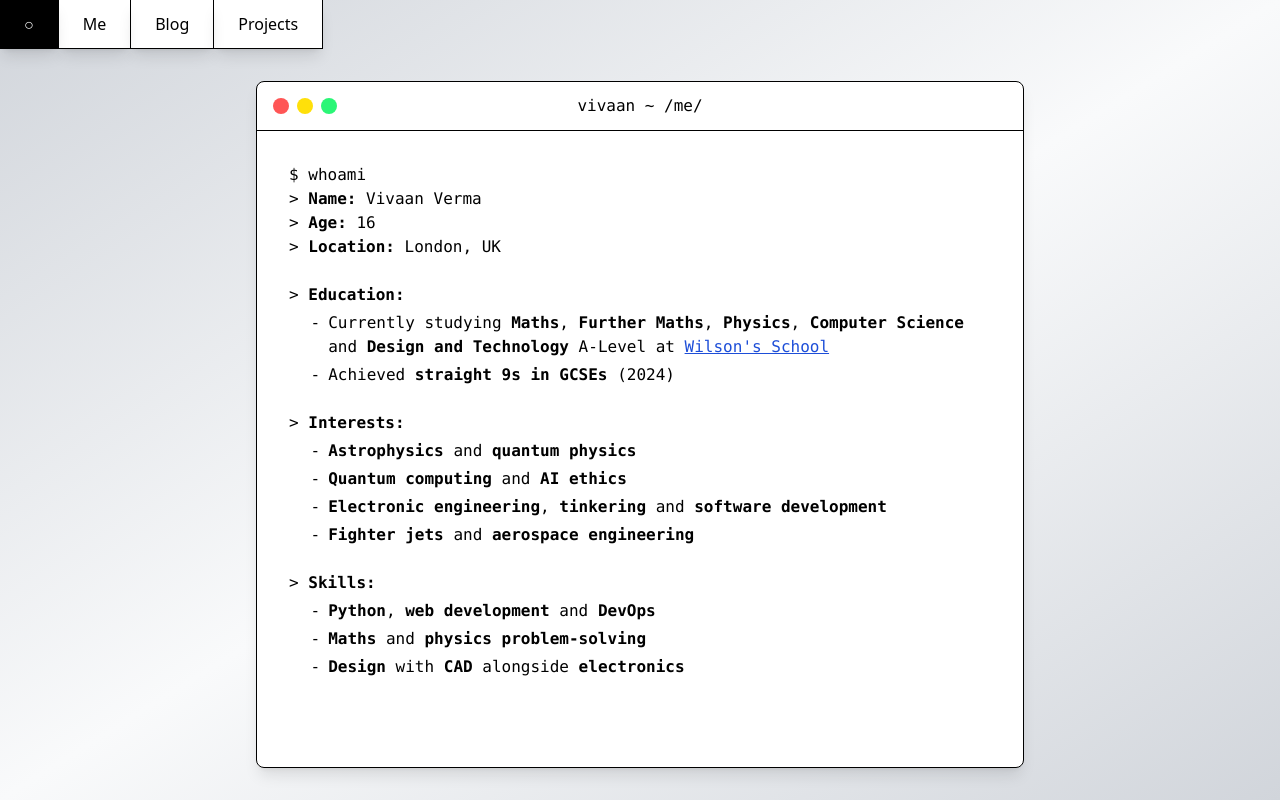
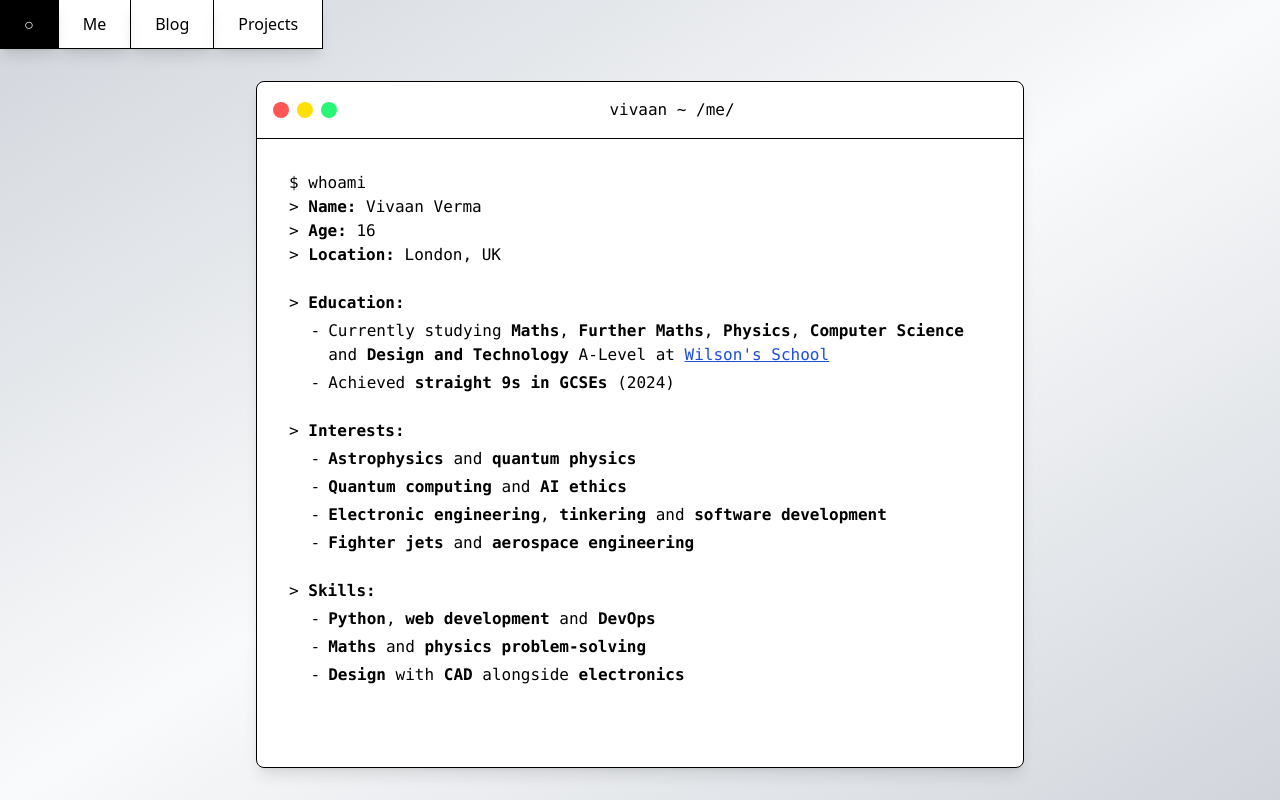
Before and after one commit to doublevcodes/portfolio, a Next.js app: page /me in a window 1280 px wide. Built offline with nearby package versions, Linux system fonts and the light colour scheme.

Commit message:
fix window title

```diff
--- a/app/components/window.tsx
+++ b/app/components/window.tsx
@@ -4,14 +4,14 @@ import { usePathname } from "next/navigation"
 
 export default function Window({ children }: Readonly<{children: React.ReactNode}>) {
     return (
-        <div className={`flex flex-col bg-white dark:bg-black md:opacity-0 shadow-lg hover:shadow-2xl md:border border-b border-black rounded-lg w-fit max-w-full md:max-w-[60%] h-full text-xs md:text-base md:animate-slidein300 duration-150 grow ${''}`}>
+        <div className={`flex flex-col bg-white dark:bg-black md:opacity-0 shadow-lg hover:shadow-2xl md:border border-b border-black md:rounded-lg w-fit max-w-full md:max-w-[60%] h-full text-xs md:text-base md:animate-slidein300 duration-150 grow ${''}`}>
             <div className="relative flex flex-row items-center p-4 pb-4 border-b border-black cursor-pointer">
-                <div className="relative flex flex-row gap-2 *:rounded-full *:w-4 *:h-4 *:duration-300 *:cursor-pointer *:select-none shrink-0">
-                    <span className="brightness-125 bg-red-500 hover:bg-red-700">&nbsp;</span>
-                    <span className="brightness-125 bg-yellow-500 hover:bg-yellow-700">&nbsp;</span>
-                    <span className="brightness-125 bg-green-500 hover:bg-green-700">&nbsp;</span>
+                <div className="relative flex flex-row gap-2 *:rounded-full *:w-4 *:h-4 *:duration-300 *:cursor-pointer *:select-none">
+                    <span className="bg-red-500 hover:bg-red-700 brightness-125">&nbsp;</span>
+                    <span className="bg-yellow-500 hover:bg-yellow-700 brightness-125">&nbsp;</span>
+                    <span className="bg-green-500 hover:bg-green-700 brightness-125">&nbsp;</span>
                 </div>
-                <p className="left-1/2 absolute font-mono -translate-x-1/2 cursor-text">vivaan ~ {usePathname()}/</p>
+                <p className="mx-auto font-mono cursor-text">vivaan ~ {usePathname()}/</p>
             </div>
             <div className="p-4">
                 {children}
```
